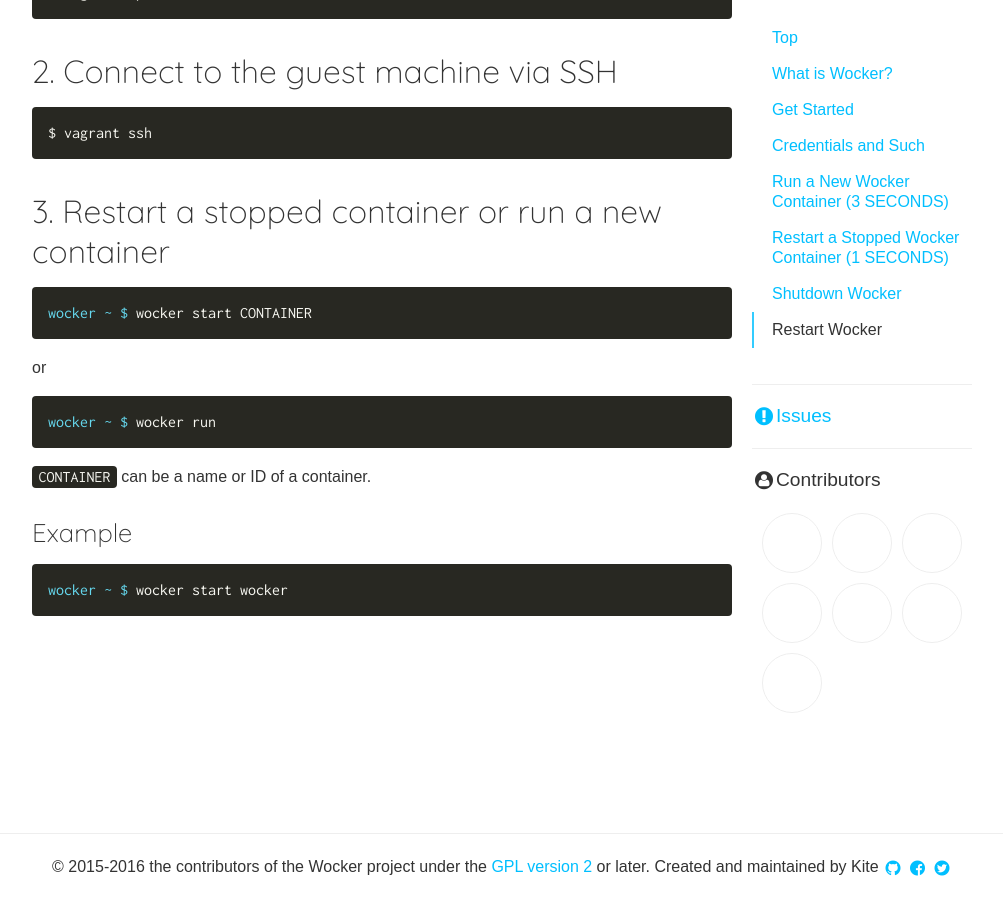
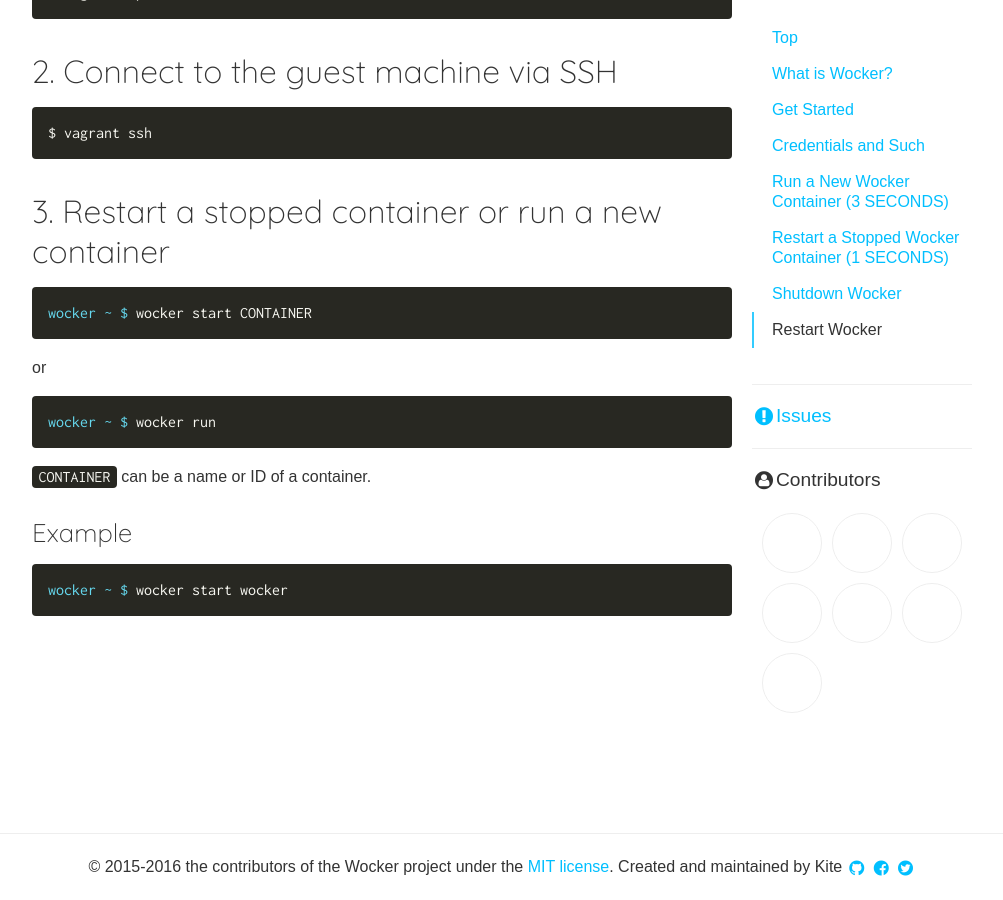
Before and after one commit to wckr/wckr.github.io, a Jekyll site: the page built from index.md, in a window 1280 px wide and 900 px high, scrolled down 5268 px. Shown: the whole window, without its empty margins (138-1141 px from the left). Built offline with Jekyll 4.4.1, drawn with Linux system fonts in a browser that asks for light colours; nearby versions of some CDN libraries; some web fonts are replaced; Markdown is read by kramdown in place of the engine named in the settings; a script that is not in the unit is left out; comment, search, counter and statistics services are not loaded.

Commit message:
Change the license to MIT

```diff
--- a/_includes/footer.html
+++ b/_includes/footer.html
@@ -2,7 +2,7 @@
 
 <footer class="site-footer js-site-footer">
 	<p>
-		© 2015-2016 the contributors of the Wocker project under the <a href="https://github.com/wckr/wocker/blob/master/LICENSE" target="_blank">GPL version 2</a> or later. Created and maintained by Kite
+		© 2015-2016 the contributors of the Wocker project under the <a href="https://github.com/wckr/wocker/blob/master/LICENSE" target="_blank">MIT license</a>. Created and maintained by Kite
 		<a href="https://github.com/{{ site.github_user }}" class="icon-github"></a>
 		<a href="https://www.facebook.com/{{ site.facebook_user }}" class="icon-facebook"></a>
 		<a href="https://twitter.com/{{ site.twitter_user }}" class="icon-twitter"></a>
```
